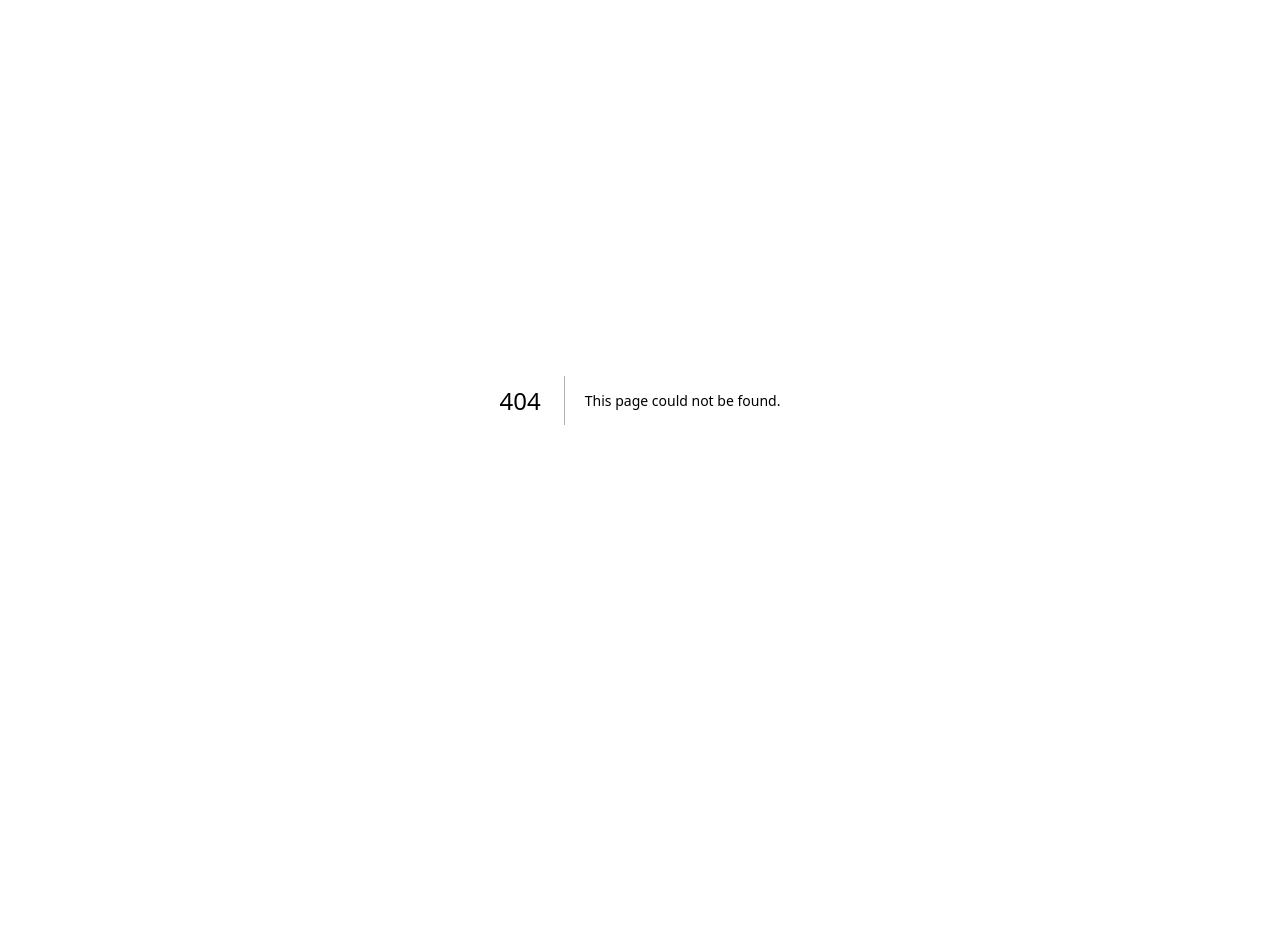
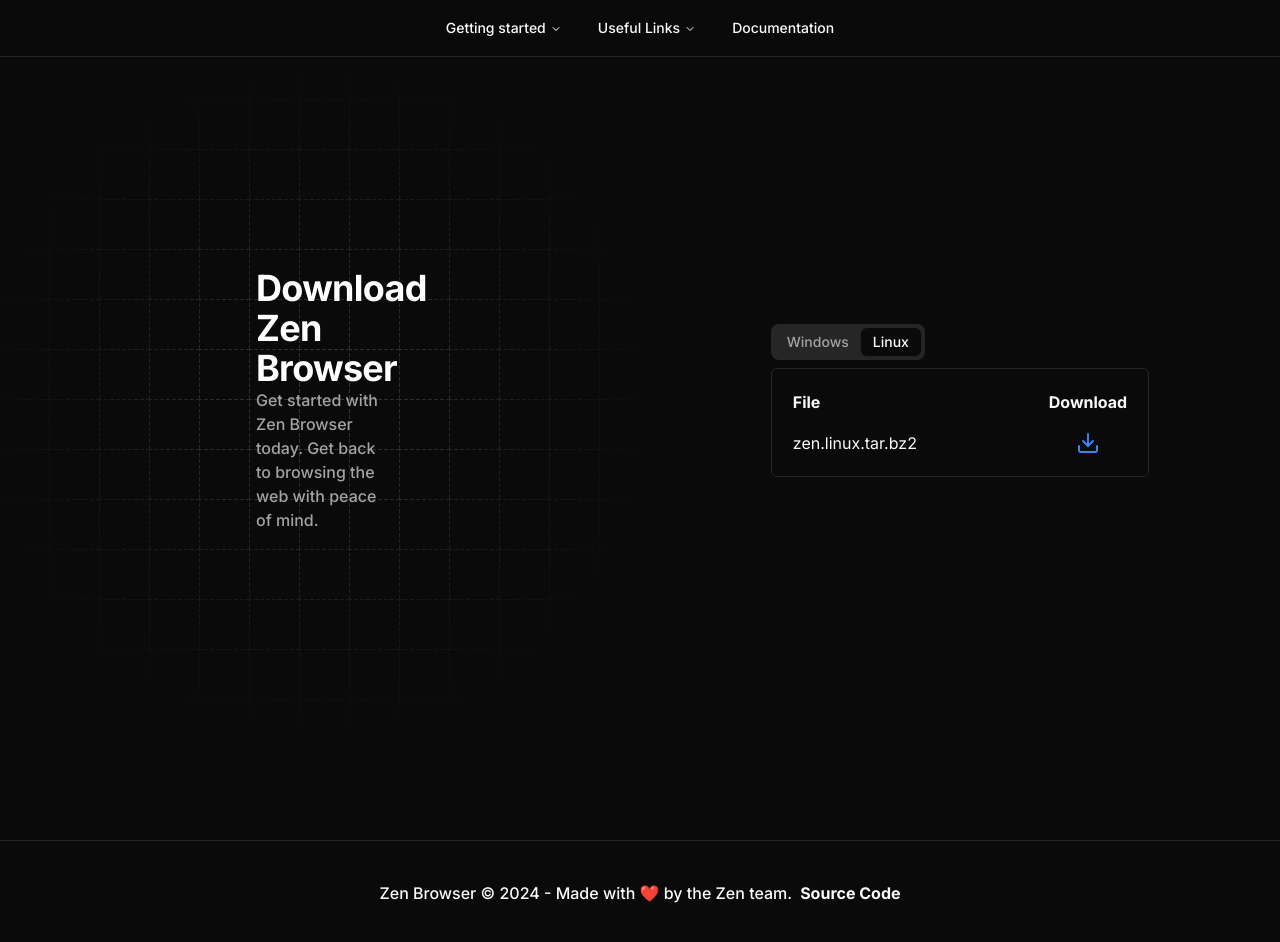
Before and after one commit to zen-browser/www, a Next.js app: page /download in a window 1280 px wide. Before the commit this address had no page. Shown: the top 942 px of the page. Before the commit the page ends 800 px from the top, so only its background shows below. Built offline with nearby package versions, Linux system fonts and the light colour scheme.

Commit message:
feat: Add @radix-ui/react-tabs npm dependency and update header.tsx to include a download link

```diff
--- a/package.json
+++ b/package.json
@@ -11,6 +11,7 @@
   "dependencies": {
     "@radix-ui/react-icons": "^1.3.0",
     "@radix-ui/react-navigation-menu": "^1.2.0",
+    "@radix-ui/react-tabs": "^1.1.0",
     "class-variance-authority": "^0.7.0",
     "clsx": "^2.1.1",
     "cobe": "^0.6.3",
--- /dev/null
+++ b/src/app/download/page.tsx
@@ -0,0 +1,14 @@
+
+import DownloadPage from "@/components/download";
+import Footer from "@/components/footer";
+import { Navigation } from "@/components/navigation";
+
+export default function Download() {
+  return (
+    <main className="flex min-h-screen flex-col items-center justify-start">
+      <DownloadPage />
+      <Footer />
+      <Navigation /> {/* At the bottom of the page */}
+    </main>
+  );
+}
--- /dev/null
+++ b/src/components/download.tsx
@@ -0,0 +1,95 @@
+"use client";
+
+import { ny } from "@/lib/utils";
+import GridPattern from "./ui/grid-pattern";
+import { Tabs, TabsContent, TabsList, TabsTrigger } from "./ui/tabs";
+import { DownloadCloudIcon, DownloadIcon } from "lucide-react";
+
+const BASE_URL = "https://github.com/zen-browser/desktop/releases/download/latest";
+
+const releases: any  = {
+  Windows: [
+    "zen.win64.zip",
+  ],
+  //MacOS: [],
+  Linux: [
+    "zen.linux.tar.bz2",
+  ],
+};
+
+function getDefaultPlatformBasedOnUserAgent() {
+  const userAgent = navigator.userAgent;
+  if (userAgent.includes("Win")) {
+    return "Windows";
+  }
+  if (userAgent.includes("Mac")) {
+    return "MacOS";
+  }
+  if (userAgent.includes("Linux")) {
+    return "Linux";
+  }
+  return "Windows";
+}
+
+export default function DownloadPage() {
+  return (
+    <div className="w-full relative h-screen flex items-center justify-center">
+      <div className="w-1/2 relative h-full px-64 flex items-cetner justify-center flex-col">
+        <GridPattern
+          numSquares={30}
+          maxOpacity={0.5}
+          height={50}
+          width={50}
+          duration={3}
+          repeatDelay={1}
+          x={-1}
+          y={-1}
+          strokeDasharray="4 2"
+          className={ny(
+              '[mask-image:radial-gradient(350px_circle_at_center,white,transparent)]',
+              'w-full z-0',
+          )}
+        />
+        <h1 className="!text-4xl font-bold tracking-[-0.02em] text-black dark:text-white md:text-7xl md:leading-[5rem]">
+          Download Zen Browser
+        </h1>
+        <p className="!text-md text-muted-foreground !font-medium">
+          Get started with Zen Browser today. Get back to browsing the web with peace of mind.
+        </p>
+      </div>
+      <div className="w-1/2 relative flex items-cetner justify-start">
+        <Tabs defaultValue={getDefaultPlatformBasedOnUserAgent()} className="mx-auto w-fit flex flex-col items-start justify-center">
+          <TabsList>
+            {Object.keys(releases).map((platform) => (
+              <TabsTrigger key={platform} value={platform}>{platform}</TabsTrigger>
+            ))}
+          </TabsList>
+          {Object.keys(releases).map((platform) => (
+            <TabsContent key={platform} value={platform} className="border rounded-md p-5 border-gray">
+              <table>
+                <thead className="">
+                  <tr>
+                    <th className="text-start pb-4 min-w-64">File</th>
+                    <th className="text-start pb-4">Download</th>
+                  </tr>
+                </thead>
+                <tbody>
+                  {releases[platform].map((release: string) => (
+                    <tr key={release} className="relative w-full">
+                      <td className="min-w-64">{release}</td>
+                      <td className="flex items-center w-full justify-center">
+                        <a href={`${BASE_URL}/${release}`} className="text-blue-500">
+                          <DownloadIcon size={24} />
+                        </a>
+                      </td>
+                    </tr>
+                  ))}
+                </tbody>
+              </table>
+            </TabsContent>
+          ))}
+        </Tabs>
+      </div>
+    </div>
+  );
+}
--- a/src/components/header.tsx
+++ b/src/components/header.tsx
@@ -26,7 +26,8 @@ export default function Header() {
             'w-full z-0',
         )}
       />
-      <div className="z-10 flex mb-10  items-center justify-center">
+      <div className="z-10 flex mb-10 items-center justify-center">
+        <a href="/download">
          <AnimatedGradientText>
             🎉
             {' '}
@@ -41,6 +42,7 @@ export default function Header() {
             </span>
             <ChevronRight className="ml-1 size-3 transition-transform duration-300 ease-in-out group-hover:translate-x-0.5" />
          </AnimatedGradientText>
+        </a>
       </div>
       <WordPullUp
          className="text-3xl font-bold tracking-[-0.02em] text-black dark:text-white md:text-7xl md:leading-[5rem]"
@@ -58,7 +60,7 @@ export default function Header() {
               framerProps={{
                 show: { transition: { delay: 0.2 } },
               }}
-              text="Fade Up"
+              text="Documentation"
           />
         </a>
         <ShinyButton text="Download now" />
--- a/src/components/navigation.tsx
+++ b/src/components/navigation.tsx
@@ -30,7 +30,7 @@ const components: { title: string; href: string; description: string }[] = [
 
 export function Navigation() {
   return (
-    <div className="absolute z-10 top-0 left-0 w-full flex fixed border-b border-grey p-2 items-center justify-center">
+    <div className="backdrop-blur fixed z-10 top-0 left-0 w-full flex fixed border-b border-grey p-2 items-center justify-center">
       <NavigationMenu>
         <NavigationMenuList>
           <NavigationMenuItem>
--- /dev/null
+++ b/src/components/ui/tabs.tsx
@@ -0,0 +1,55 @@
+'use client'
+
+import * as React from 'react'
+import * as TabsPrimitive from '@radix-ui/react-tabs'
+
+import { ny } from '@/lib/utils'
+
+const Tabs = TabsPrimitive.Root
+
+const TabsList = React.forwardRef<
+  React.ElementRef<typeof TabsPrimitive.List>,
+  React.ComponentPropsWithoutRef<typeof TabsPrimitive.List>
+>(({ className, ...props }, ref) => (
+   <TabsPrimitive.List
+      ref={ref}
+      className={ny(
+         'inline-flex h-9 items-center justify-center rounded-lg bg-muted p-1 text-muted-foreground',
+         className,
+      )}
+      {...props}
+   />
+))
+TabsList.displayName = TabsPrimitive.List.displayName
+
+const TabsTrigger = React.forwardRef<
+  React.ElementRef<typeof TabsPrimitive.Trigger>,
+  React.ComponentPropsWithoutRef<typeof TabsPrimitive.Trigger>
+>(({ className, ...props }, ref) => (
+   <TabsPrimitive.Trigger
+      ref={ref}
+      className={ny(
+         'inline-flex items-center justify-center whitespace-nowrap rounded-md px-3 py-1 text-sm font-medium ring-offset-background transition-all focus-visible:outline-none focus-visible:ring-2 focus-visible:ring-ring focus-visible:ring-offset-2 disabled:pointer-events-none disabled:opacity-50 data-[state=active]:bg-background data-[state=active]:text-foreground data-[state=active]:shadow',
+         className,
+      )}
+      {...props}
+   />
+))
+TabsTrigger.displayName = TabsPrimitive.Trigger.displayName
+
+const TabsContent = React.forwardRef<
+  React.ElementRef<typeof TabsPrimitive.Content>,
+  React.ComponentPropsWithoutRef<typeof TabsPrimitive.Content>
+>(({ className, ...props }, ref) => (
+   <TabsPrimitive.Content
+      ref={ref}
+      className={ny(
+         'mt-2 ring-offset-background focus-visible:outline-none focus-visible:ring-2 focus-visible:ring-ring focus-visible:ring-offset-2',
+         className,
+      )}
+      {...props}
+   />
+))
+TabsContent.displayName = TabsPrimitive.Content.displayName
+
+export { Tabs, TabsList, TabsTrigger, TabsContent }
```
Also changed, not shown: 1 other file (tests, documents, lock files or other folders).
